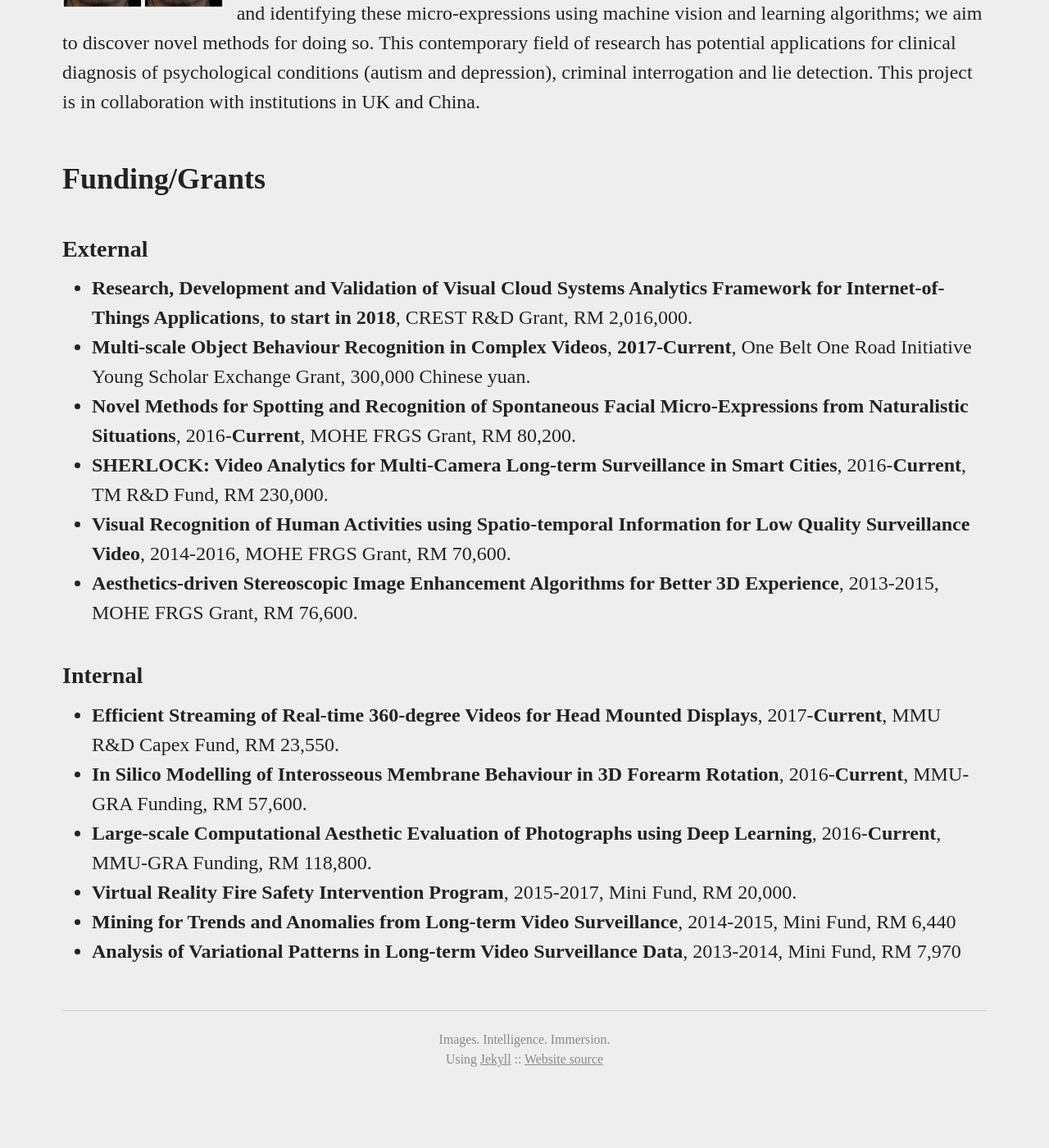
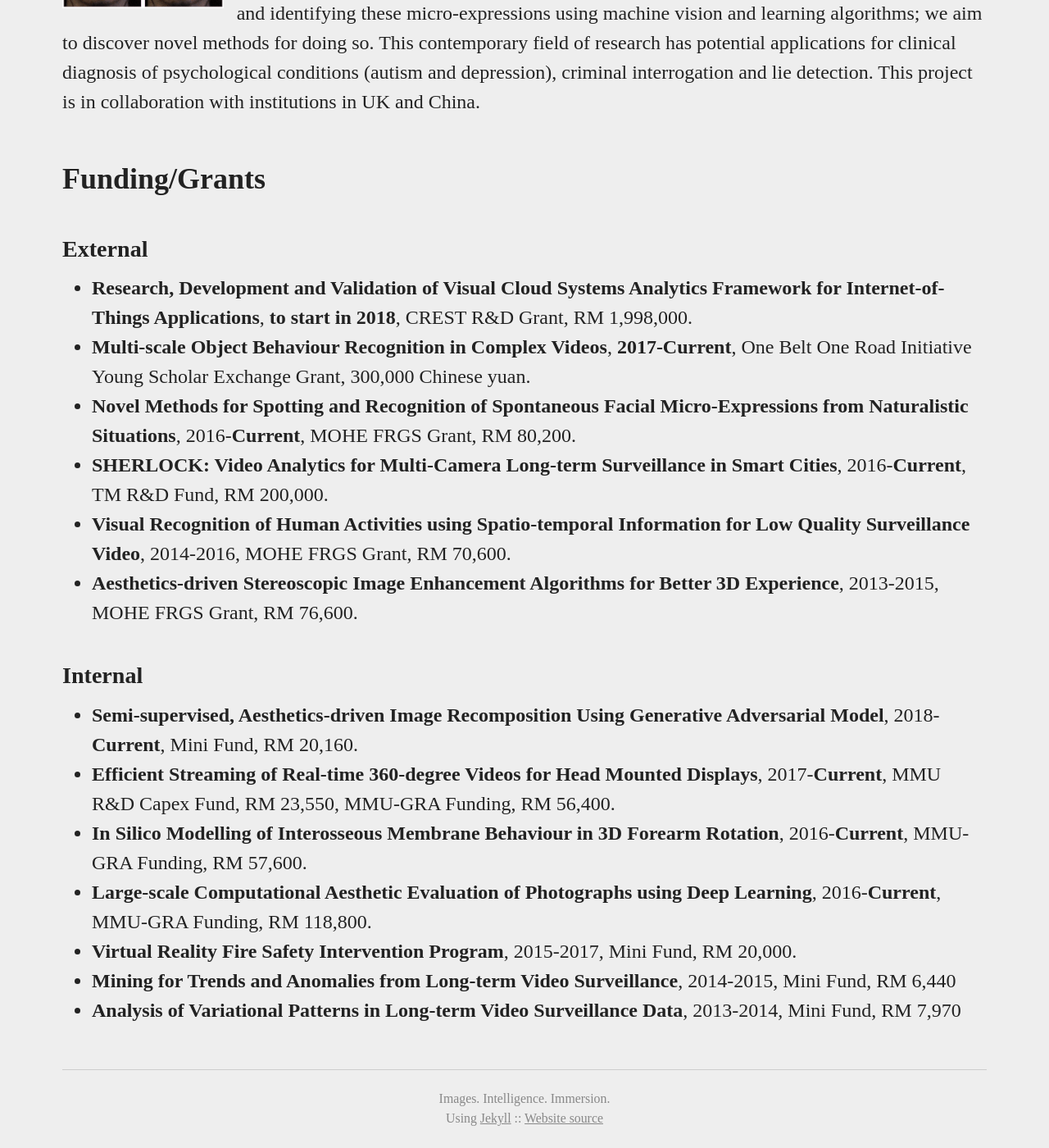
Before and after one commit to viprlab/viprlab.github.io, a Jekyll site: the page built from research.md, in a window 1280 px wide and 1400 px high, scrolled down 2222 px. Shown: the whole window at 82% size. Built offline with Jekyll 4.4.1, drawn with Linux system fonts in a browser that asks for light colours; before the commit the page ends 3550 px from its top, so only the background shows below that.

Commit message:
Updated grant info

```diff
--- a/research.md
+++ b/research.md
@@ -48,19 +48,21 @@ A micro-expression is a brief and involuntary facial movement which reveals a ge
 ## Funding/Grants
 
 ### External
-- **Research, Development and Validation of Visual Cloud Systems Analytics Framework for Internet-of-Things Applications**{:.hilite}, **to start in 2018**{:.marker}, CREST R&D Grant, RM 2,016,000.
+- **Research, Development and Validation of Visual Cloud Systems Analytics Framework for Internet-of-Things Applications**{:.hilite}, **to start in 2018**{:.marker}, CREST R&D Grant, RM 1,998,000.
 - **Multi-scale Object Behaviour Recognition in Complex Videos**{:.hilite}, **2017-Current**{:.marker}, One Belt One Road Initiative Young Scholar Exchange Grant, 300,000 Chinese yuan.
 - **Novel Methods for Spotting and Recognition of Spontaneous Facial Micro-Expressions from Naturalistic Situations**{:.hilite}, 2016-**Current**{:.marker}, MOHE FRGS Grant, RM 80,200.
-- **SHERLOCK: Video Analytics for Multi-Camera Long-term Surveillance in Smart Cities**{:.hilite}, 2016-**Current**{:.marker}, TM R&D Fund, RM 230,000.
+- **SHERLOCK: Video Analytics for Multi-Camera Long-term Surveillance in Smart Cities**{:.hilite}, 2016-**Current**{:.marker}, TM R&D Fund, RM 200,000.
 - **Visual Recognition of Human Activities using Spatio-temporal Information for Low Quality Surveillance Video**{:.hilite}, 2014-2016, MOHE FRGS Grant, RM 70,600.
 - **Aesthetics-driven Stereoscopic Image Enhancement Algorithms for Better 3D Experience**{:.hilite}, 2013-2015, MOHE FRGS Grant, RM 76,600.
-<!-- total: 2,658,400 -->
+<!-- total: 2,611,880 -->
 
 ### Internal
-- **Efficient Streaming of Real-time 360-degree Videos for Head Mounted Displays**{:.hilite}, 2017-**Current**{:.marker}, MMU R&D Capex Fund, RM 23,550.
+- **Semi-supervised, Aesthetics-driven Image Recomposition Using Generative Adversarial Model**{:.hilite},
+2018-**Current**{:.marker}, Mini Fund, RM 20,160.
+- **Efficient Streaming of Real-time 360-degree Videos for Head Mounted Displays**{:.hilite}, 2017-**Current**{:.marker}, MMU R&D Capex Fund, RM 23,550, MMU-GRA Funding, RM 56,400.
 - **In Silico Modelling of Interosseous Membrane Behaviour in 3D Forearm Rotation**{:.hilite}, 2016-**Current**{:.marker}, MMU-GRA Funding, RM 57,600.
 - **Large-scale Computational Aesthetic Evaluation of Photographs using Deep Learning**{:.hilite}, 2016-**Current**{:.marker}, MMU-GRA Funding, RM 118,800.
 - **Virtual Reality Fire Safety Intervention Program**{:.hilite}, 2015-2017, Mini Fund, RM 20,000.
 - **Mining for Trends and Anomalies from Long-term Video Surveillance**{:.hilite}, 2014-2015, Mini Fund, RM 6,440
 - **Analysis of Variational Patterns in Long-term Video Surveillance Data**{:.hilite}, 2013-2014, Mini Fund, RM 7,970
-<!-- total: 234,360 -->
+<!-- total: 310,920 -->
```
